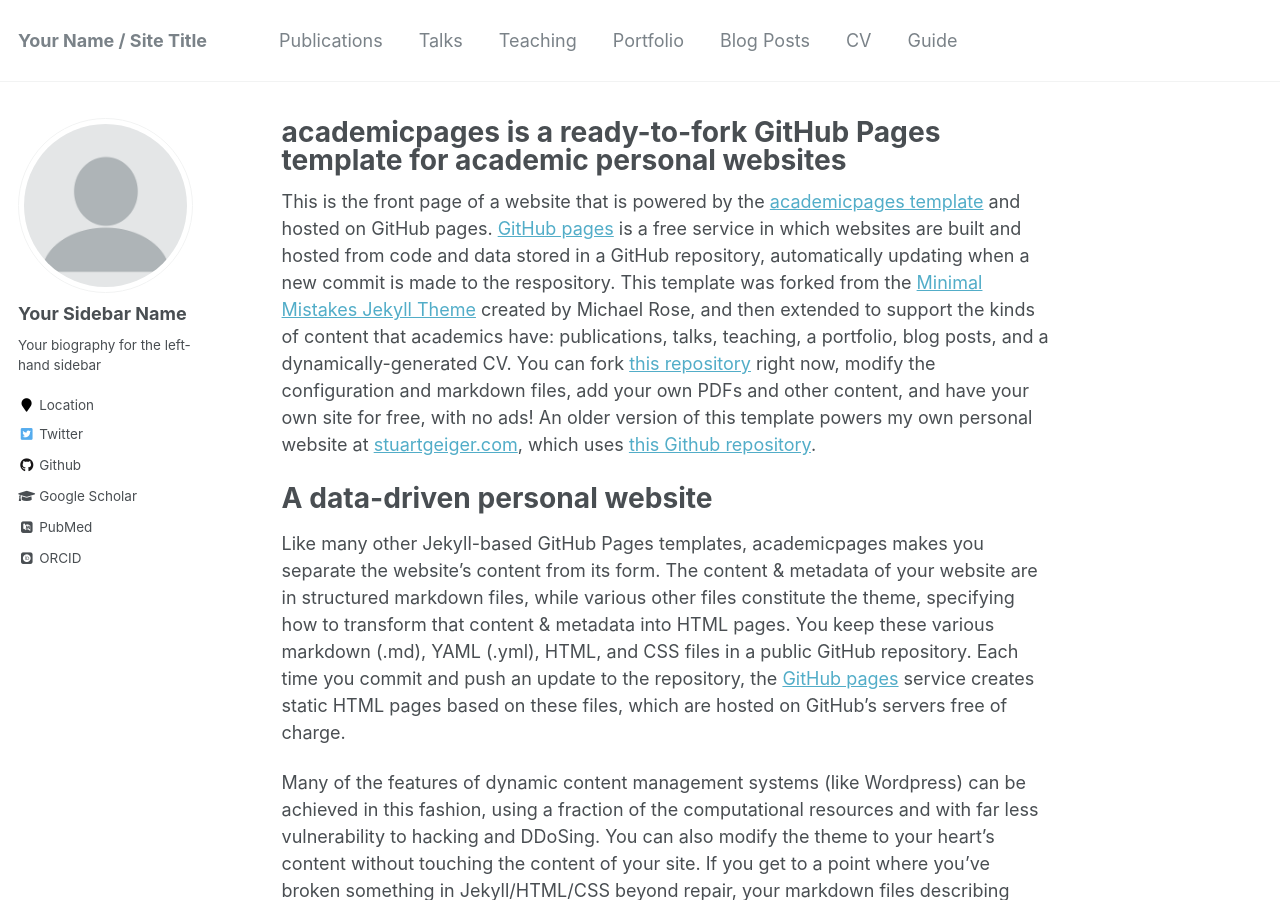
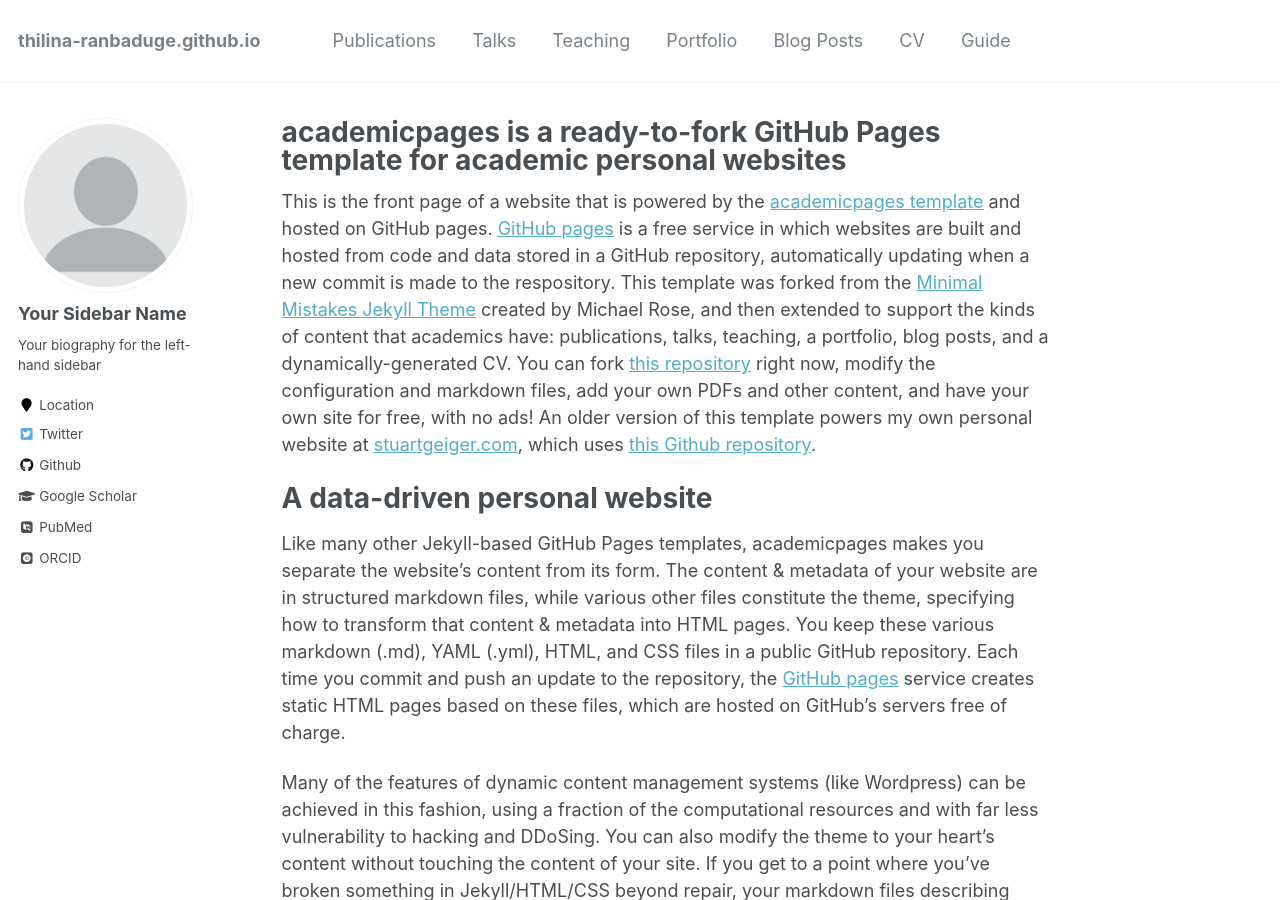
Before and after one commit to thilina-ranbaduge/thilina-ranbaduge.github.io, a Jekyll site: the page built from _pages/about.md, in a window 1280 px wide and 900 px high. Built offline with Jekyll 4.4.1, drawn with Linux system fonts in a browser that asks for light colours; some web fonts are replaced; some of the changed text lies outside the part shown.

Commit message:
Update _config.yml

```diff
--- a/_config.yml
+++ b/_config.yml
@@ -7,11 +7,11 @@
 
 # Site Settings
 locale                   : "en-US"
-title                    : "Your Name / Site Title"
+title                    : "thilina-ranbaduge.github.io"
 title_separator          : "-"
-name                     : &name "Your Name"
+name                     : &name "Thilina Ranbaduge"
 description              : &description "personal description"
-url                      : https://academicpages.github.io # the base hostname & protocol for your site e.g. "https://mmistakes.github.io"
+url                      : https://thilina-ranbaduge.github.io # the base hostname & protocol for your site e.g. "https://mmistakes.github.io"
 baseurl                  : "" # the subpath of your site, e.g. "/blog"
 repository               : "academicpages/academicpages.github.io"
 teaser                   :  # filename of teaser fallback teaser image placed in /images/, .e.g. "500x300.png"
```
